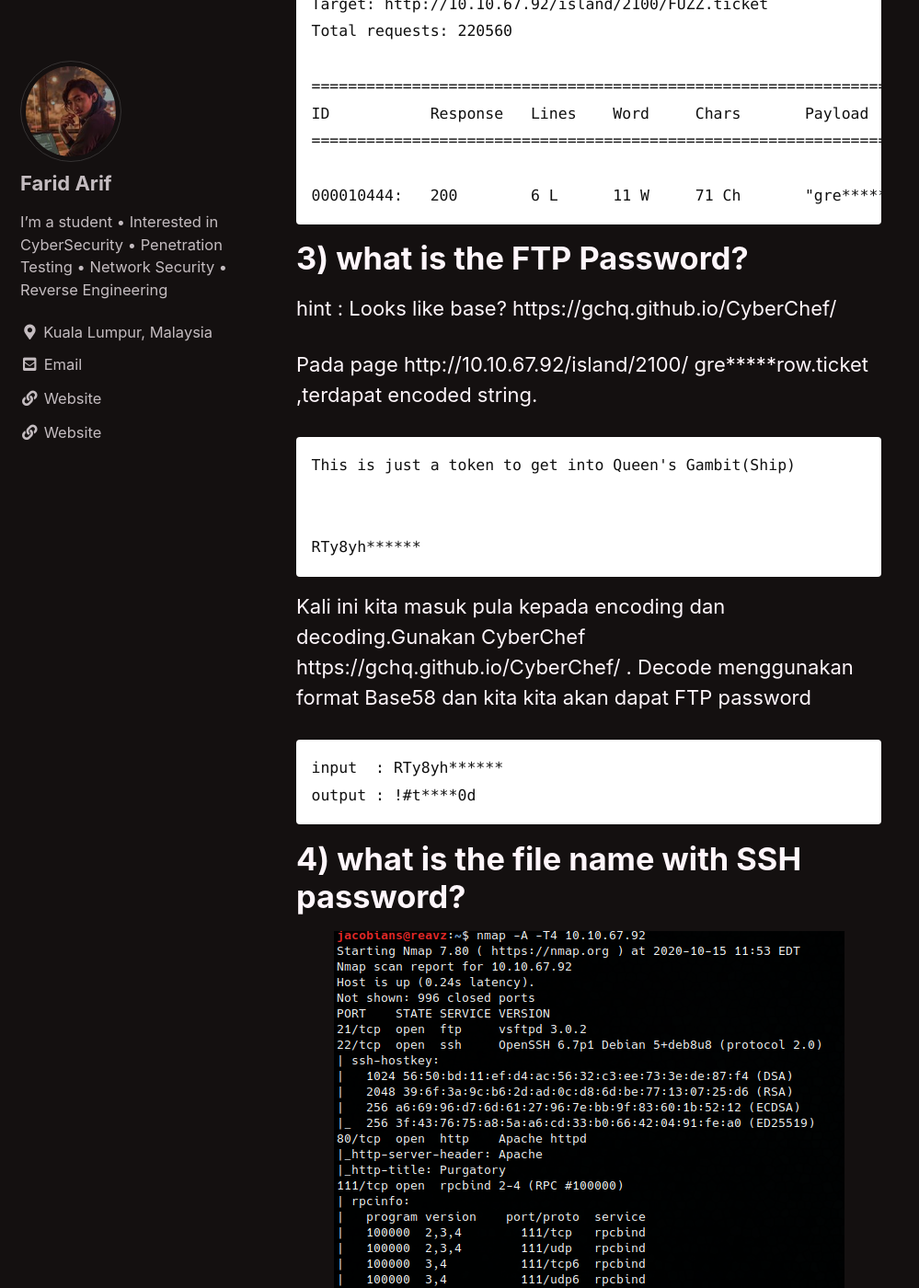
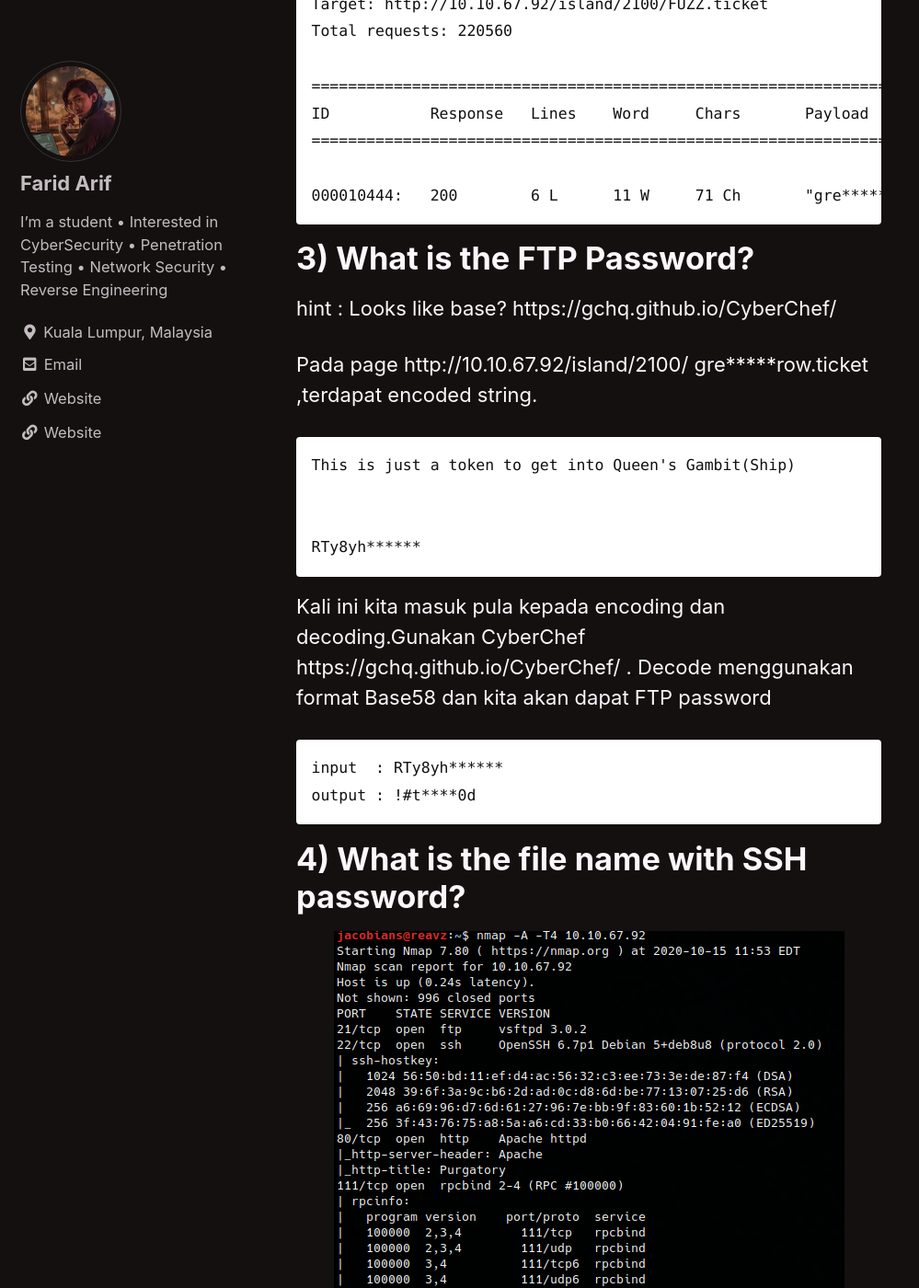
Before and after one commit to faridarif/faridarif.github.io, a Jekyll site: the page built from _posts/2020-08-26-CTF-LianYu.md, in a window 1280 px wide and 1400 px high, scrolled down 1346 px. Shown: the whole window at 92% size, without its empty margins (0-999 px from the left). Built offline with Jekyll 4.4.1, drawn with Linux system fonts in a browser that asks for light colours; cached includes are drawn as plain includes; some of the changed text lies outside the part shown.

Commit message:
Update 2020-08-26-CTF-LianYu.md

````diff
--- a/_posts/2020-08-26-CTF-LianYu.md
+++ b/_posts/2020-08-26-CTF-LianYu.md
@@ -16,7 +16,7 @@ Kita lakukan *bruteforcing directory*.Gunakan *dirbuster*.
 
 ![enter image description here](https://raw.githubusercontent.com/faridarif/faridarif.github.io/master/images/webdirlianyu.png){: .align-center}
 
-# 2) what is the file name you found?
+# 2) What is the file name you found?
 
 Hint : How would you search a file/directory by extension?
 
@@ -39,7 +39,7 @@ ID           Response   Lines    Word     Chars       Payload
 000010444:   200        6 L      11 W     71 Ch       "gre*****row"
 ```
 
-# 3) what is the FTP Password?
+# 3) What is the FTP Password?
 
 hint : Looks like base? https://gchq.github.io/CyberChef/
 
@@ -53,14 +53,14 @@ RTy8yh******
 ```
 
 Kali ini kita masuk pula kepada encoding dan decoding.Gunakan CyberChef https://gchq.github.io/CyberChef/ .
-Decode menggunakan format Base58 dan kita kita akan dapat FTP password
+Decode menggunakan format Base58 dan kita akan dapat FTP password
 
 ```
 input  : RTy8yh******
 output : !#t****0d
 ```
 
-# 4) what is the file name with SSH password?
+# 4) What is the file name with SSH password?
 
 ![enter image description here](https://raw.githubusercontent.com/faridarif/faridarif.github.io/master/images/nmaplianyu.png){: .align-center}
 
@@ -178,7 +178,7 @@ wild pigs and wolves.
 
 Maka file yang mengandungi ssh password adalah s***o
 
-# 5) User.txt
+# 5) user.txt
 
 ![enter image description here](https://raw.githubusercontent.com/faridarif/faridarif.github.io/master/images/bashhistorylianyu.png){: .align-center}
 
````
